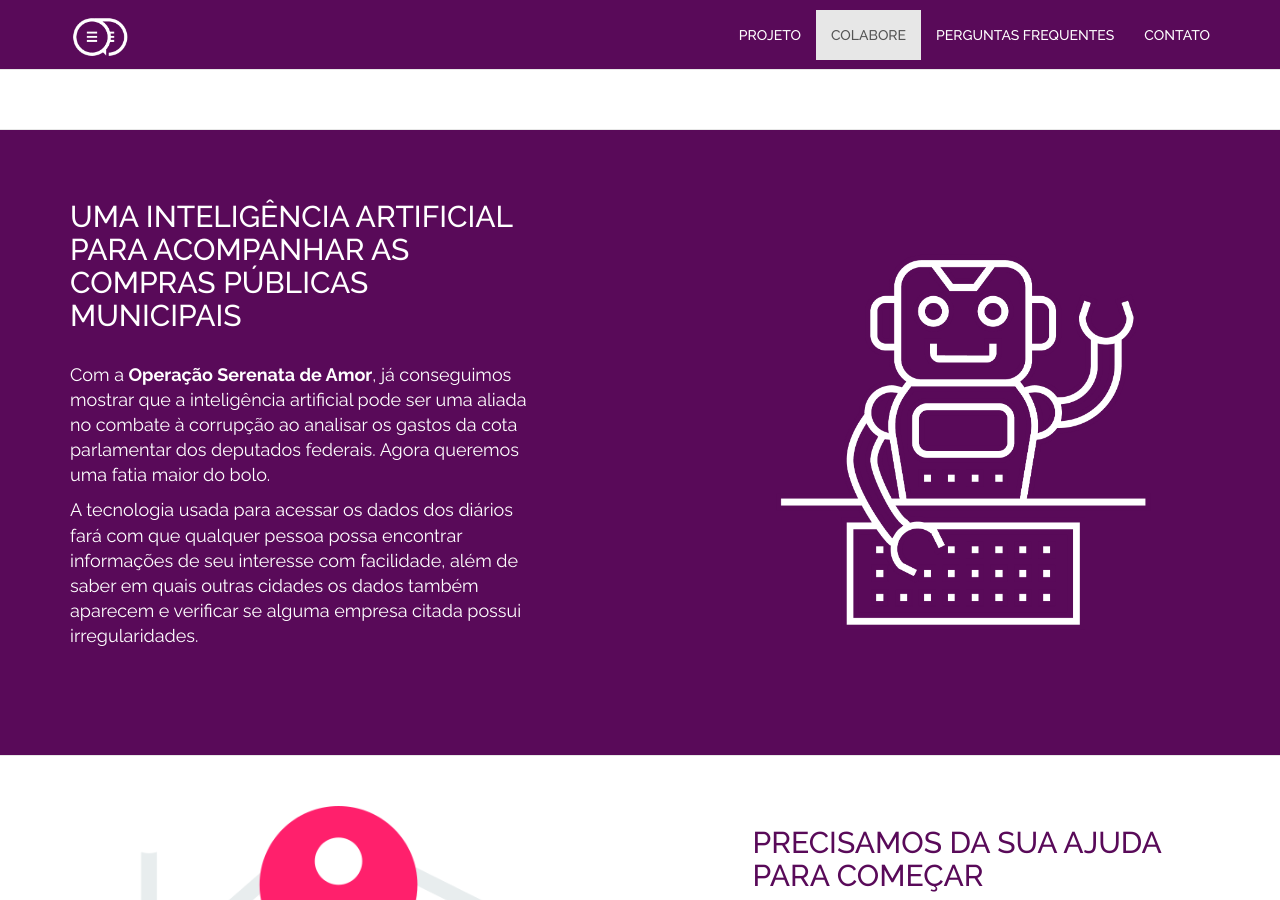
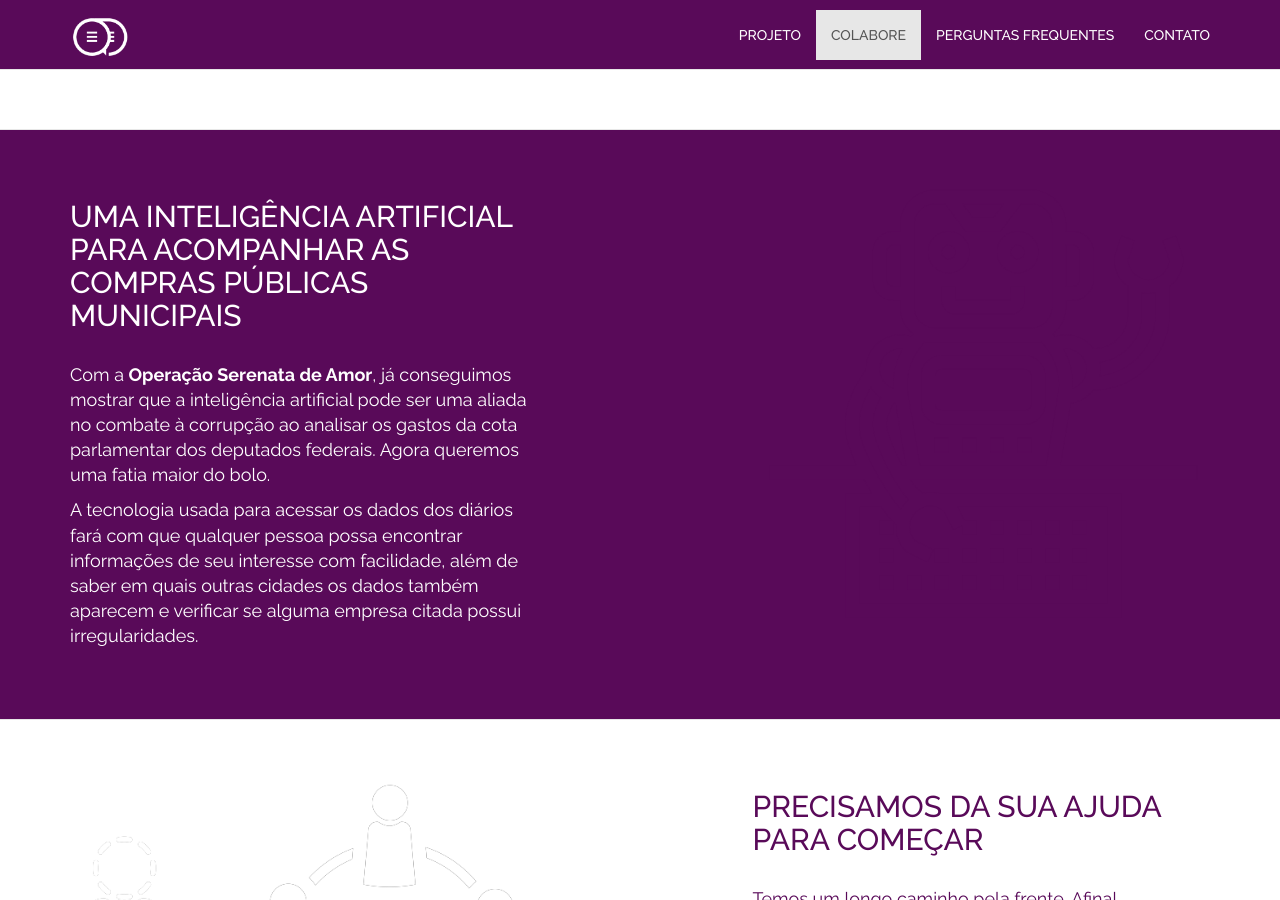
Before and after one commit to okfn-brasil/querido-diario-site, a Jekyll site: the page built from index.html, in a window 1280 px wide and 900 px high, scrolled down 1094 px. Built offline with Jekyll 4.4.1, drawn with Linux system fonts in a browser that asks for light colours; nearby versions of some CDN libraries; library files that are not in the unit come from our copies.

Commit message:
altera imagens 2 e 3

```diff
--- a/_includes/footer.html
+++ b/_includes/footer.html
@@ -37,7 +37,7 @@
                     </div>
                     <div class="col-6 col-md-4">
                         <a href="https://embaixadoras.ok.org.br/" target="_blank">
-                            <img src="../img/logo-embaixadoras-branca.png" alt="" width=100%>
+                            <img src="../img/logo-embaixadoras.png" alt="" width=100%>
                         </a>
                     </div>
                 </div>
--- a/_posts/2014-09-23-services-3.markdown
+++ b/_posts/2014-09-23-services-3.markdown
@@ -1,6 +1,6 @@
 ---
 layout: default
-img: link.png
+img: rede.png
 category:
 title: PRECISAMOS DA SUA AJUDA PARA COMEÇAR
 description: |
```
Also changed, not shown: img/Embaixadoras.png (deleted), img/logo-embaixadoras.png (added), img/services/rede.png (added), img/services/robo-roxo.png.
